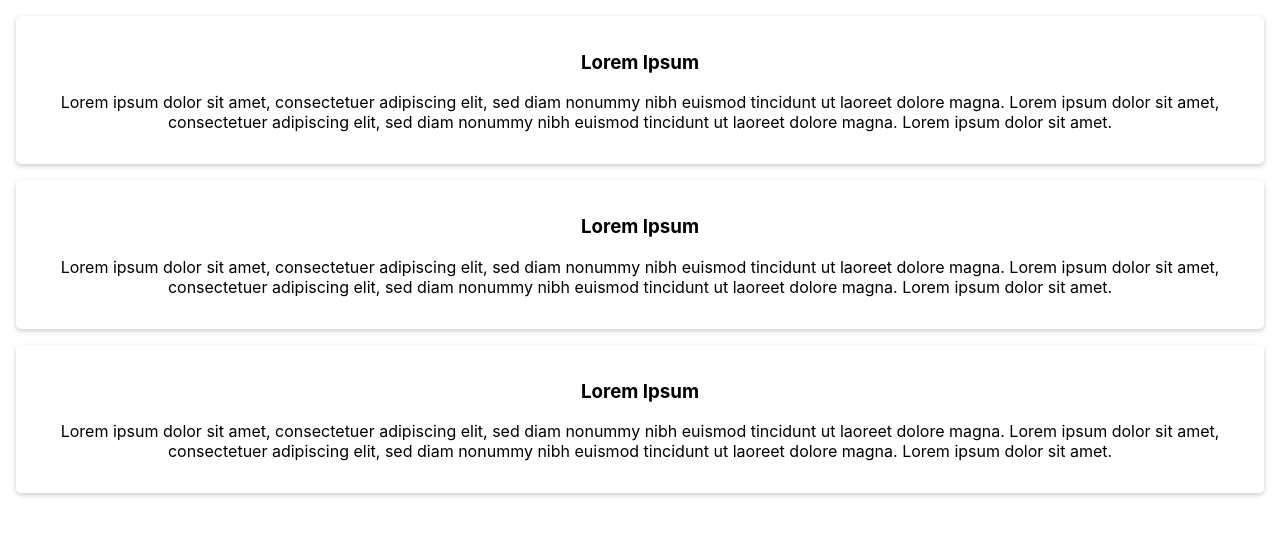
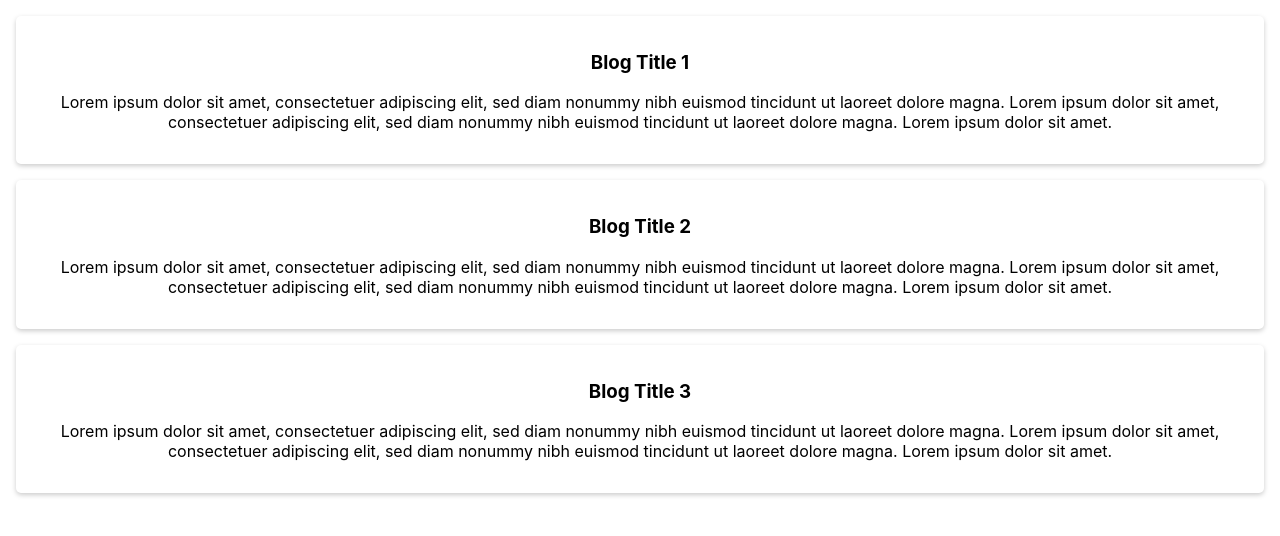
Before and after one commit to imchandeliya/react-practice, a React (Create React App) app: page / in a window 1280 px wide. Shown: the top 536 px of the page. Built offline with nearby package versions, Linux system fonts and the light colour scheme.

Commit message:
fetching data dynamically

```diff
--- a/src/App.js
+++ b/src/App.js
@@ -1,36 +1,40 @@
-import logo from './logo.svg';
 import './App.css';
 
 function App() {
 
-    const blogObject = {
-        title: 'Lorem Ipsum',
-        content: 'Lorem ipsum dolor sit amet, consectetuer adipiscing elit, sed diam nonummy nibh euismod tincidunt ut laoreet dolore magna. Lorem ipsum dolor sit amet, consectetuer adipiscing elit, sed diam nonummy nibh euismod tincidunt ut laoreet dolore magna. Lorem ipsum dolor sit amet.'
-    };
+    const blogArr = [
+        {
+            id: 1,
+            title: 'Blog Title 1',
+            content: 'Lorem ipsum dolor sit amet, consectetuer adipiscing elit, sed diam nonummy nibh euismod tincidunt ut laoreet dolore magna. Lorem ipsum dolor sit amet, consectetuer adipiscing elit, sed diam nonummy nibh euismod tincidunt ut laoreet dolore magna. Lorem ipsum dolor sit amet.'
+        },
+        {
+            id: 2,
+            title: 'Blog Title 2',
+            content: 'Lorem ipsum dolor sit amet, consectetuer adipiscing elit, sed diam nonummy nibh euismod tincidunt ut laoreet dolore magna. Lorem ipsum dolor sit amet, consectetuer adipiscing elit, sed diam nonummy nibh euismod tincidunt ut laoreet dolore magna. Lorem ipsum dolor sit amet.'
+        },
+        {
+            id: 3,
+            title: 'Blog Title 3',
+            content: 'Lorem ipsum dolor sit amet, consectetuer adipiscing elit, sed diam nonummy nibh euismod tincidunt ut laoreet dolore magna. Lorem ipsum dolor sit amet, consectetuer adipiscing elit, sed diam nonummy nibh euismod tincidunt ut laoreet dolore magna. Lorem ipsum dolor sit amet.'
+        }
+    ]
 
-    const styles = {
-        margin: '16px',
-        padding: '16px',
-        boxSizing: 'border-box',
-        borderRadius: '5px',
-        boxShadow: '0 2px 5px #ccc'
+    const blogCards = blogArr.map((item) => {
+        console.log(item);
 
-    };
+        return (
+            <div className='BlogCard' key={item.id}>
+                <h3>{item.title}</h3>
+                <p>{item.content}</p>
+            </div>
+        );
+    });
+
 
     return (
         <div className='App'>
-            <div className='BlogCard'>
-                <h3>{blogObject.title}</h3>
-                <p>{blogObject.content}</p>
-            </div>
-            <div className='BlogCard'>
-                <h3>{blogObject.title}</h3>
-                <p>{blogObject.content}</p>
-            </div>
-            <div className='BlogCard'>
-                <h3>{blogObject.title}</h3>
-                <p>{blogObject.content}</p>
-            </div>
+            {blogCards}
         </div>
     );
 }
```
